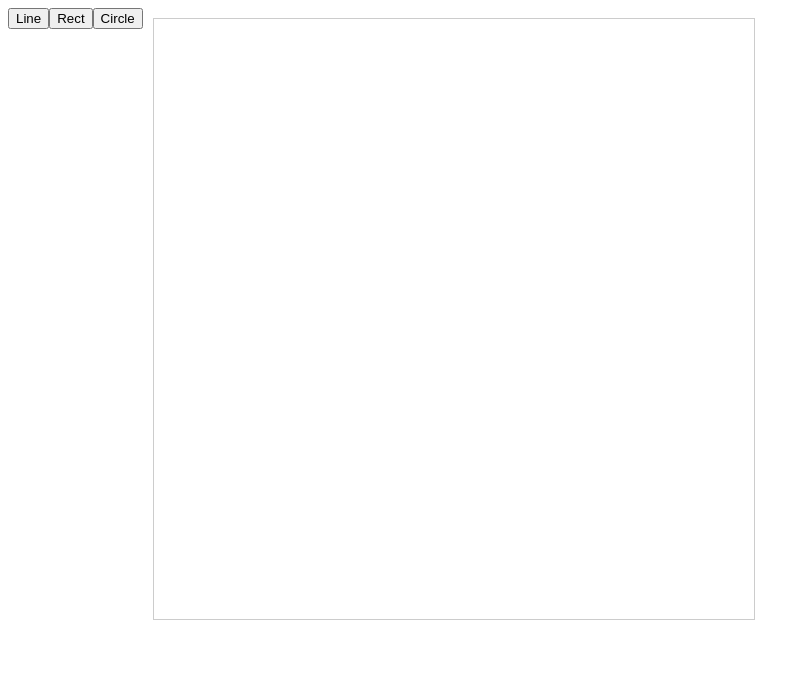
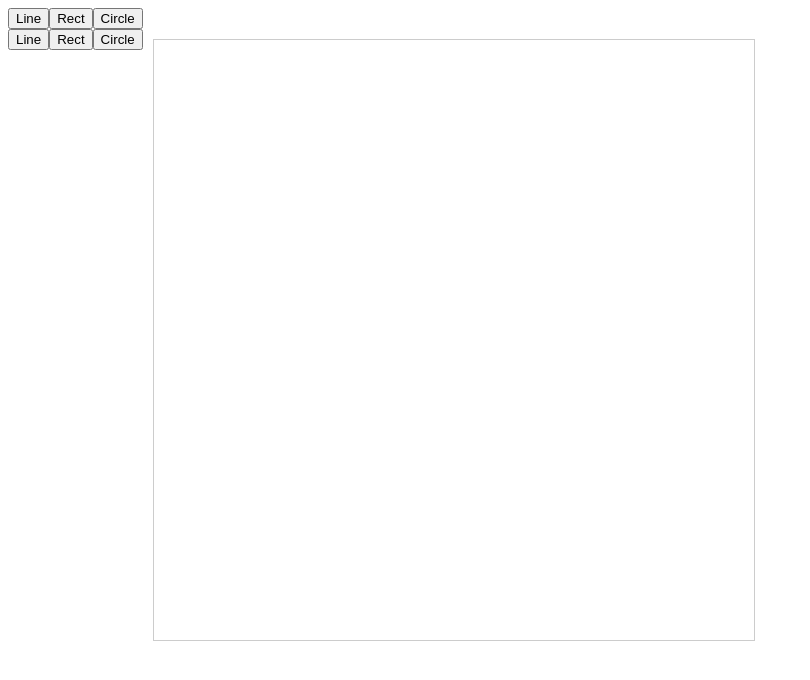
Before and after one commit to Frit027/penco, a React app in the folder frontend/: page / in a window 1280 px wide. Shown: the top 680 px of the page, without its empty margins (0-810 px from the left). Built offline with nearby package versions, Linux system fonts and the light colour scheme; no server answers.

Commit message:
added Toolbar and handler for change figure

```diff
--- a/frontend/src/components/App.tsx
+++ b/frontend/src/components/App.tsx
@@ -1,4 +1,21 @@
-import React from 'react';
+import React, { useState } from 'react';
+import { Toolbar } from './toolbar';
 import { Canvas } from './canvas';
+import { Figure } from '../interfaces';
 
-export const App = () => <Canvas />;
+export const App = () => {
+    const [figureType, setFigureType] = useState<Figure | null>(null);
+
+    /**
+     * Handler for click to change a figure type to be drawn
+     * @param {Figure} selectedFigureType - Type of figure to be drawn
+     */
+    const handleChangeFigureType = (selectedFigureType: Figure) => setFigureType(selectedFigureType);
+
+    return (
+        <>
+            <Toolbar changeFigureType={handleChangeFigureType} />
+            <Canvas figureType={figureType} />
+        </>
+    );
+};
```
